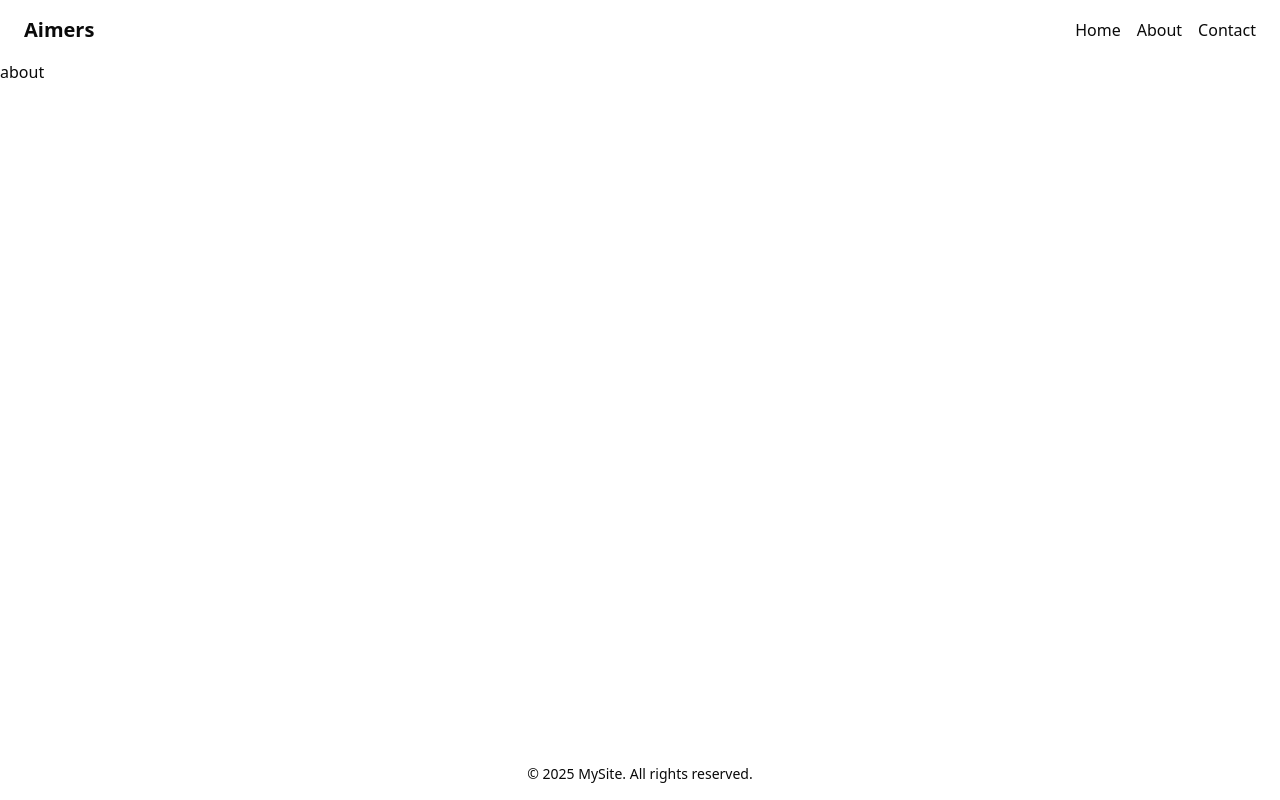
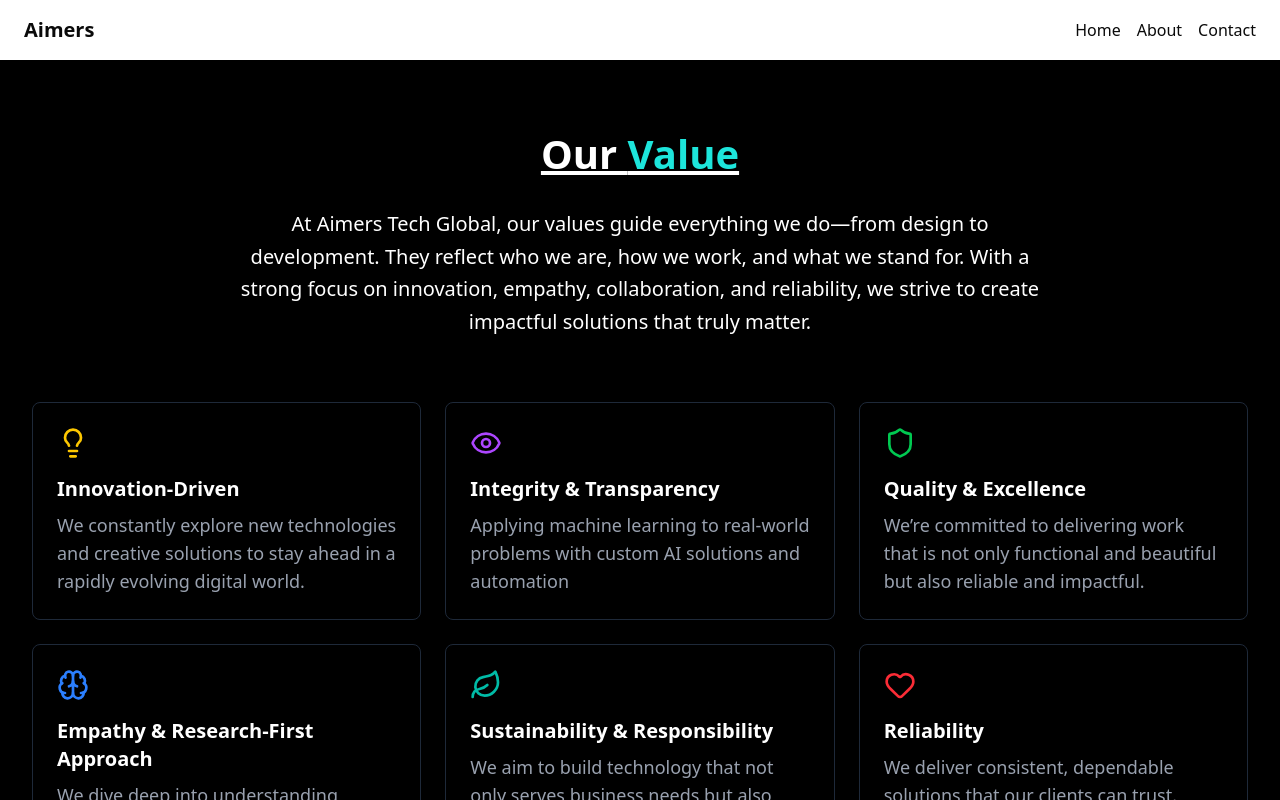
Before and after one commit to aimersTech/aimers-tech-portfolio, a Next.js app: page /about in a window 1280 px wide. Shown: the top 800 px of the page. Built offline with nearby package versions, Linux system fonts and the light colour scheme.

Commit message:
feat: add our value section on about us details page

```diff
--- a/src/app/about/page.tsx
+++ b/src/app/about/page.tsx
@@ -1,9 +1,13 @@
-import React from 'react'
+import OurValues from '@/components/sections/AboutUs/OurValues/OurValues';
 
 function page() {
   return (
-    <div>about</div>
-  )
+    <div className='bg-black min-h-screen w-full font-sans'>
+      <div className="container mx-auto px-4 sm:px-6 lg:px-8">
+        <OurValues />
+      </div>
+    </div>
+  );
 }
 
-export default page
+export default page;
--- /dev/null
+++ b/src/app/constants/ourValue.ts
@@ -0,0 +1,31 @@
+export interface IOurValue {
+    title: string,
+    description: string,
+}
+
+export const OurValue: IOurValue[] = [
+    {
+        title: "Innovation-Driven ",
+        description: "We constantly explore new technologies and creative solutions to stay ahead in a rapidly evolving digital world.",
+    },
+    {
+        title: "Integrity & Transparency",
+        description: "Applying machine learning to real-world problems with custom AI solutions and automation",
+    },
+    {
+        title: "Quality & Excellence",
+        description: "We’re committed to delivering work that is not only functional and beautiful but also reliable and impactful.",
+    },
+    {
+        title: "Empathy & Research-First Approach",
+        description: "We dive deep into understanding problems before solving them—because insight leads to innovation.",
+    },
+    {
+        title: "Sustainability & Responsibility",
+        description: "We aim to build technology that not only serves business needs but also supports a better, more sustainable future.",
+    },
+    {
+        title: "Reliability",
+        description: "We deliver consistent, dependable solutions that our clients can trust. From meeting deadlines to maintaining high performance, we ensure every product and service we provide is built to last.",
+    },
+]
--- /dev/null
+++ b/src/components/sections/AboutUs/OurValues/OurValues.tsx
@@ -0,0 +1,50 @@
+import React from "react";
+import { OurValue } from "@/app/constants/ourValue";
+import { Lightbulb, Eye, Shield, Brain, Leaf, Heart } from "lucide-react";
+
+const OurValues = () => {
+  return (
+    <div className="">
+      <div className="text-center py-16">
+        <h2 className="text-white text-[40px] underline font-semibold mb-6">
+          Our <span className="text-[#1DE5DB]">Value</span>
+        </h2>
+        <p className="text-white text-base lg:text-xl max-w-6xl mx-auto leading-relaxed">
+          At Aimers Tech Global, our values guide everything we do—from design
+          to <br /> development. They reflect who we are, how we work, and what
+          we stand for. With a <br /> strong focus on innovation, empathy,
+          collaboration, and reliability, we strive to create <br /> impactful
+          solutions that truly matter.
+        </p>
+      </div>
+      <div className="grid grid-cols-1 sm:grid-cols-2 lg:grid-cols-3 gap-6 pb-16">
+        {OurValue.map((value, index) => {
+          const icons = [
+            <Lightbulb key={index} className="w-8 h-8 text-yellow-400" />,
+            <Eye key={index} className="w-8 h-8 text-purple-500" />,
+            <Shield key={index} className="w-8 h-8 text-green-500" />,
+            <Brain key={index} className="w-8 h-8 text-blue-500" />,
+            <Leaf key={index} className="w-8 h-8 text-teal-500" />,
+            <Heart key={index} className="w-8 h-8 text-red-500" />,
+          ];
+          return (
+            <div
+              key={index}
+              className="p-6 rounded-md border border-gray-800 hover:shadow-lg transition-shadow duration-300"
+            >
+              <div className="flex flex-col items-start">
+                <div className="mb-4">{icons[index]}</div>
+                <h3 className="text-white text-xl font-semibold mb-2">
+                  {value.title}
+                </h3>
+                <p className="text-gray-400 text-lg">{value.description}</p>
+              </div>
+            </div>
+          );
+        })}
+      </div>
+    </div>
+  );
+};
+
+export default OurValues;
```
